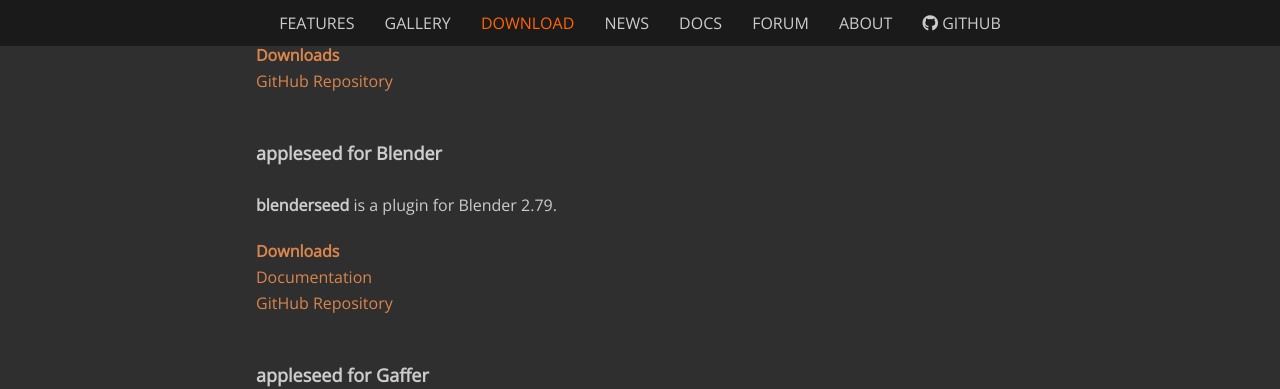
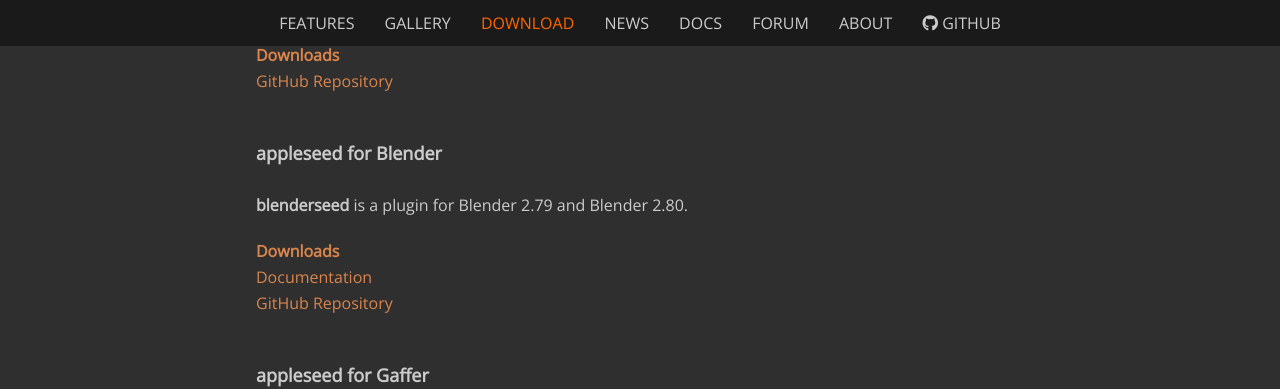
Before and after one commit to appleseedhq/appleseedhq.github.io, a Jekyll site: the page built from download.md, in a window 1280 px wide and 900 px high, scrolled down 1737 px. Shown: the top 389 px of the window. Built offline with Jekyll 4.4.1, drawn with Linux system fonts in a browser that asks for light colours; nearby versions of some CDN libraries.

Commit message:
Update Blender versions in Download page

```diff
--- a/download.md
+++ b/download.md
@@ -69,7 +69,7 @@
 
 ### appleseed for Blender
 
-**blenderseed** is a plugin for Blender 2.79.
+**blenderseed** is a plugin for Blender 2.79 and Blender 2.80.
 
 [**Downloads**](https://github.com/appleseedhq/blenderseed/releases)
 [Documentation](https://appleseed-blenderseed.readthedocs.io/)
```
